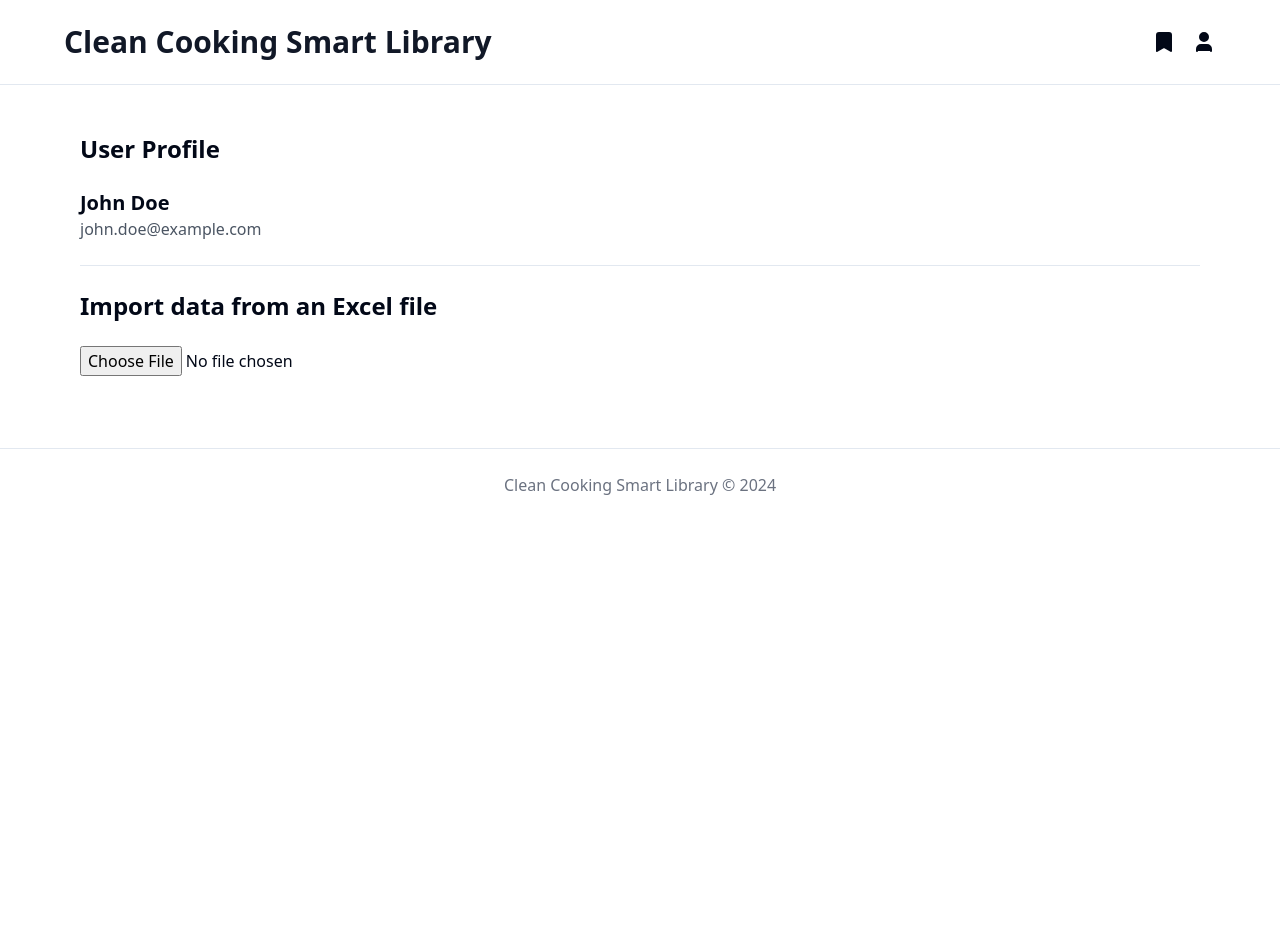
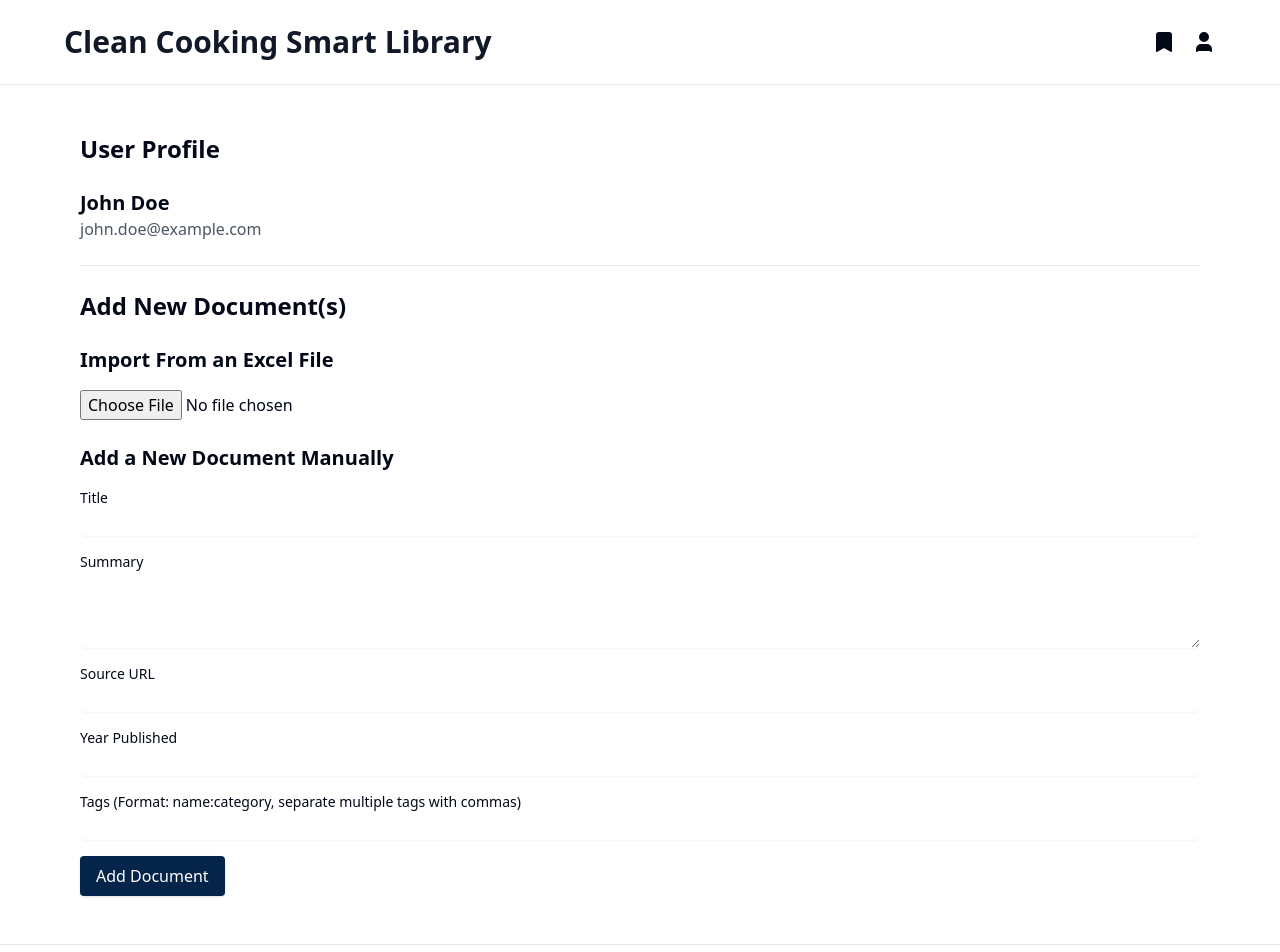
Before and after one commit to Clean-Cooking-Alliance/smart-library, a React (Vite) app in the folder frontend/: page /profile in a window 1280 px wide. Shown: the top 952 px of the page. Before the commit the page ends 800 px from the top, so only its background shows below. Built offline with nearby package versions, Linux system fonts and the light colour scheme.

Commit message:
users can now add a document using a frontend form on the profile page

```diff
--- a/frontend/src/pages/ProfilePage.tsx
+++ b/frontend/src/pages/ProfilePage.tsx
@@ -1,5 +1,5 @@
 // frontend/src/pages/ProfilePage.tsx
-import React from 'react';
+import React, { useState } from 'react';
 import { useSavedDocuments } from '../context/SavedDocumentsContext';
 import { Card, CardHeader, CardTitle, CardContent } from '../components/ui/card';
 import { Badge } from '../components/ui/badge';
@@ -9,6 +9,54 @@ import axios from 'axios';
 
 
 export const ProfilePage: React.FC = () => {
+  const [formData, setFormData] = useState({
+    title: '',
+    summary: '',
+    source_url: '',
+    year_published: '',
+    tags: '',
+  });
+  const [uploadStatus, setUploadStatus] = useState<string | null>(null);
+
+  const handleInputChange = (e: React.ChangeEvent<HTMLInputElement | HTMLTextAreaElement>) => {
+    const { name, value } = e.target;
+    setFormData({ ...formData, [name]: value });
+  };
+
+  const handleSubmit = async (e: React.FormEvent) => {
+    e.preventDefault();
+    setUploadStatus(null);
+
+    // Parse tags into a structured format
+    const tags = formData.tags.split(',').map((tag) => {
+      const [name, category] = tag.split(':').map((str) => str.trim());
+      return { name, category };
+    });
+
+    const payload = {
+      ...formData,
+      year_published: parseInt(formData.year_published, 10),
+      tags,
+    };
+
+    try {
+      const response = await axios.post('http://localhost:8000/api/v1/documents/', payload, {
+        headers: { 'Content-Type': 'application/json' },
+      });
+      setUploadStatus(`Document added successfully: ${response.data.id}`);
+      setFormData({
+        title: '',
+        summary: '',
+        source_url: '',
+        year_published: '',
+        tags: '',
+      });
+    } catch (error) {
+      console.error(error);
+      setUploadStatus('Failed to add document. Please try again.');
+    }
+  }
+
   const { savedDocuments } = useSavedDocuments();
 
   const handleFileChange = async (event: React.ChangeEvent<HTMLInputElement>) => {
@@ -83,10 +131,94 @@ export const ProfilePage: React.FC = () => {
         <p className="text-gray-600">john.doe@example.com</p>
       </div>
       <hr></hr>
-      <h1 className="text-2xl font-bold mt-6 mb-6">Import data from an Excel file</h1>
+      <h1 className="text-2xl font-bold mt-6 mb-6">Add New Document(s)</h1>
+      <h2 className="text-xl font-bold mt-6 mb-4">Import From an Excel File</h2>
       <div className="mb-6">
         <input type="file" accept=".xlsx" onChange={handleFileChange} className="ml-auto" />
       </div>
+      <h2 className="text-xl font-bold mt-6 mb-4">Add a New Document Manually</h2>
+      <form onSubmit={handleSubmit} className="space-y-4">
+        <div>
+          <label htmlFor="title" className="block text-sm font-medium">
+            Title
+          </label>
+          <input
+            type="text"
+            id="title"
+            name="title"
+            value={formData.title}
+            onChange={handleInputChange}
+            className="mt-1 block w-full rounded-md border-gray-300 shadow-sm"
+            required
+          />
+        </div>
+        <div>
+          <label htmlFor="summary" className="block text-sm font-medium">
+            Summary
+          </label>
+          <textarea
+            id="summary"
+            name="summary"
+            value={formData.summary}
+            onChange={handleInputChange}
+            className="mt-1 block w-full rounded-md border-gray-300 shadow-sm"
+            rows={3}
+            required
+          />
+        </div>
+        <div>
+          <label htmlFor="source_url" className="block text-sm font-medium">
+            Source URL
+          </label>
+          <input
+            type="url"
+            id="source_url"
+            name="source_url"
+            value={formData.source_url}
+            onChange={handleInputChange}
+            className="mt-1 block w-full rounded-md border-gray-300 shadow-sm"
+            required
+          />
+        </div>
+        <div>
+          <label htmlFor="year_published" className="block text-sm font-medium">
+            Year Published
+          </label>
+          <input
+            type="number"
+            id="year_published"
+            name="year_published"
+            value={formData.year_published}
+            onChange={handleInputChange}
+            className="mt-1 block w-full rounded-md border-gray-300 shadow-sm"
+            required
+          />
+        </div>
+        <div>
+          <label htmlFor="tags" className="block text-sm font-medium">
+            Tags (Format: name:category, separate multiple tags with commas)
+          </label>
+          <input
+            type="text"
+            id="tags"
+            name="tags"
+            value={formData.tags}
+            onChange={handleInputChange}
+            className="mt-1 block w-full rounded-md border-gray-300 shadow-sm"
+          />
+        </div>
+        <button
+          type="submit"
+          className="bg-[#042449] text-white px-4 py-2 rounded shadow hover:bg-[#568d43]"
+        >
+          Add Document
+        </button>
+      </form>
+      {uploadStatus && (
+        <div className={`mt-4 text-sm ${uploadStatus.includes('successfully') ? 'text-green-600' : 'text-red-600'}`}>
+          {uploadStatus}
+        </div>
+      )}
       {/* <hr></hr>
       <div className="mt-6">
         <h2 className="text-xl font-bold mb-4">Saved Documents</h2>
```
